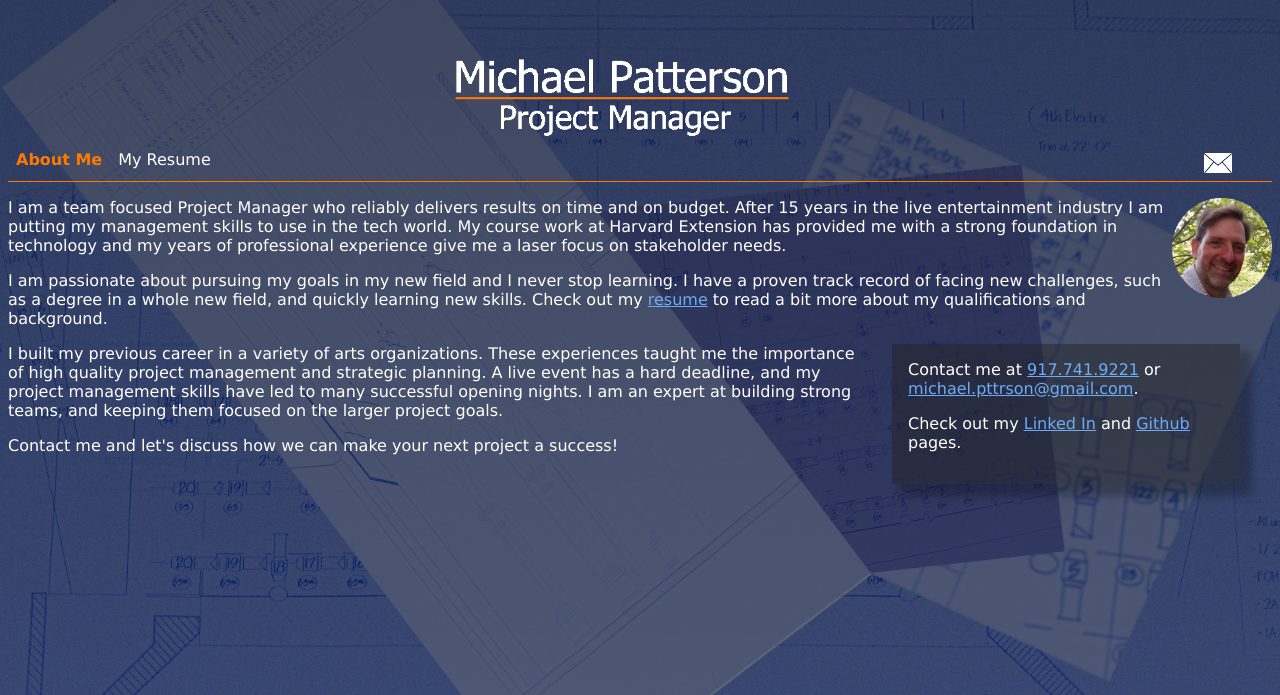
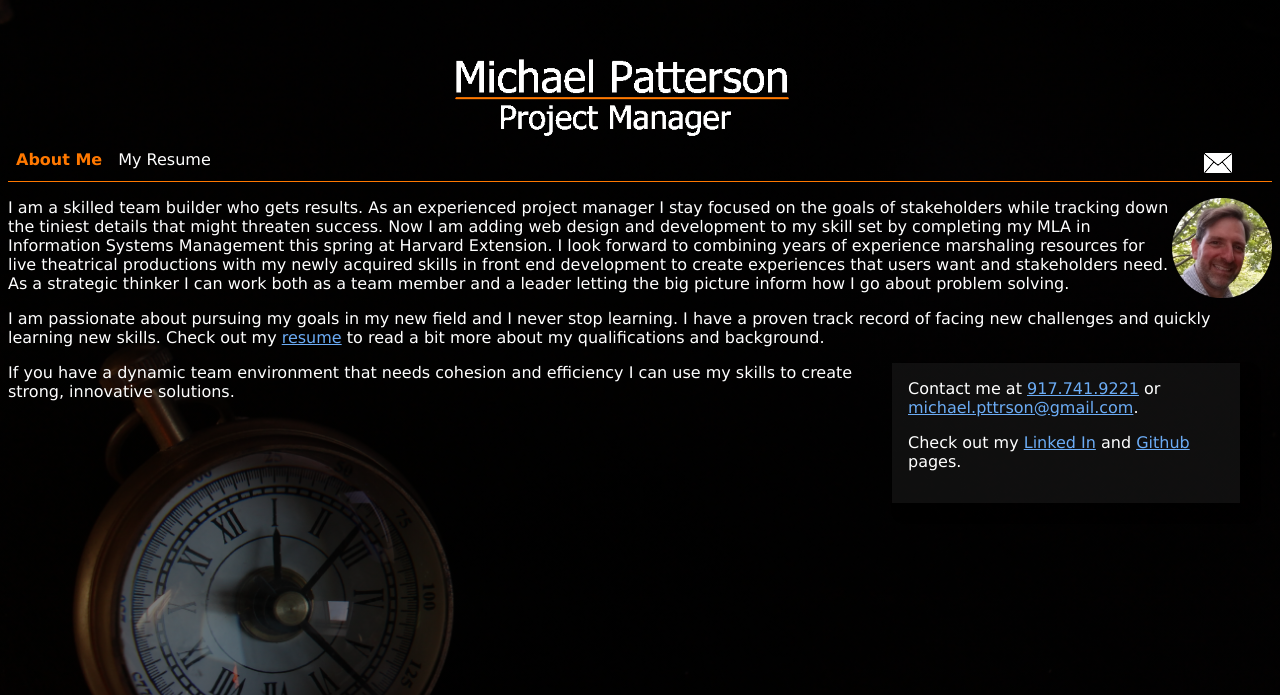
Before and after one commit to PattersonProject/thepattersonproject-website, a PHP site: page / in a window 1280 px wide. Shown: the top 695 px of the page. Run offline with PHP 8.4, Linux system fonts and the light colour scheme; some web fonts are replaced.

Commit message:
New Background and copy

```diff
--- a/index.php
+++ b/index.php
@@ -16,11 +16,11 @@
 		<div id="content">
 			<img class="profile" src="images/profile-pic.png" alt="My profile picture">
 			<p>
-			I am a team focused Project Manager who reliably delivers results on time and on budget.  After 15 years in the live entertainment industry I am putting my management skills to use in the tech world. My course work at Harvard Extension has provided me with a strong foundation in technology and my years of professional experience give me a laser focus on stakeholder needs.
+			I am a skilled team builder who gets results. As an experienced project manager I stay focused on the goals of stakeholders while tracking down the tiniest details that might threaten success. Now I am adding web design and development to my skill set by completing my MLA in Information Systems Management this spring at Harvard Extension. I look forward to combining years of experience marshaling resources for live theatrical productions with my newly acquired skills in front end development to create experiences that users want and stakeholders need. As a strategic thinker I can work both as a team member and a leader letting the big picture inform how I go about problem solving.
 			</p>
 
 			<p>
-			I am passionate about pursuing my goals in my new field and I never stop learning. I have a proven track record of facing new challenges, such as a degree in a whole new field, and quickly learning new skills. Check out my <a href="resume.php">resume</a> to read a bit more about my qualifications and background.
+			I am passionate about pursuing my goals in my new field and I never stop learning. I have a proven track record of facing new challenges and quickly learning new skills. Check out my  <a href="resume.php">resume</a> to read a bit more about my qualifications and background.
 			</p>
 			<div id="links" class="blur">
 				<span>Contact me at <a href="+19177419221">917.741.9221</a> or <a href="mailto:michael.pttrson@gmail.com">michael.pttrson@gmail.com</a>.  </span>
@@ -29,10 +29,7 @@
 			</div>
 
 			<p>
-			I built my previous career in a variety of arts organizations.  These experiences taught me the importance of high quality project management and strategic planning.  A live event has a hard deadline, and my project management skills have led to many successful opening nights.  I am an expert at building strong teams, and keeping them focused on the larger project goals.
-			</p>
-			<p>
-			Contact me and let's discuss how we can make your next project a success!
+			 If you have a dynamic team environment that needs cohesion and efficiency I can use my skills to create strong, innovative solutions.
 			</p>
 			<!-- <div id="links" class="blur">
 				<span>Contact me at <a href="+19177419221">917.741.9221</a> or <a href="mailto:michael.pttrson@gmail.com">michael.pttrson@gmail.com</a>.  </span>
```
Also changed, not shown: images/background.jpg.
